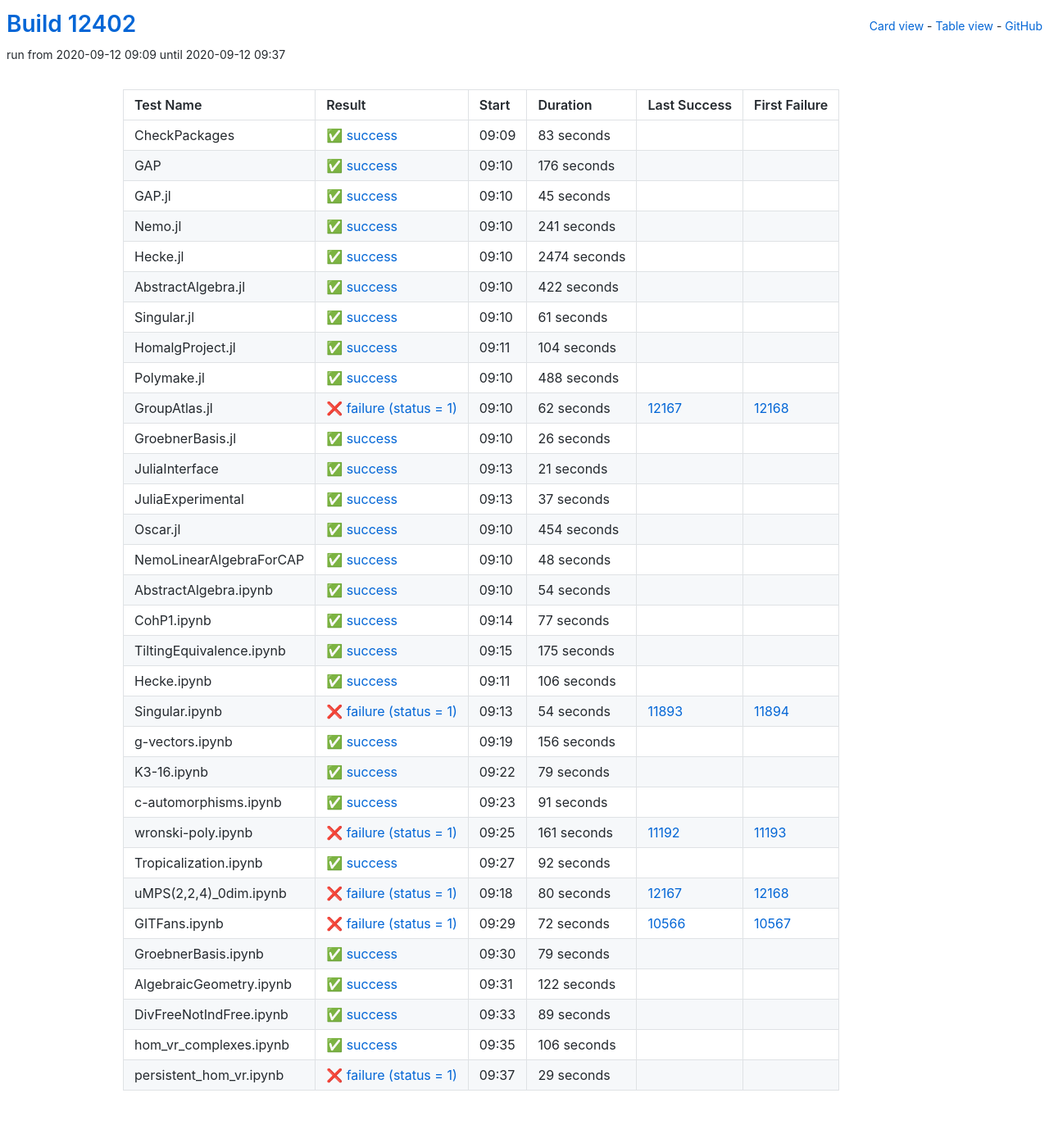
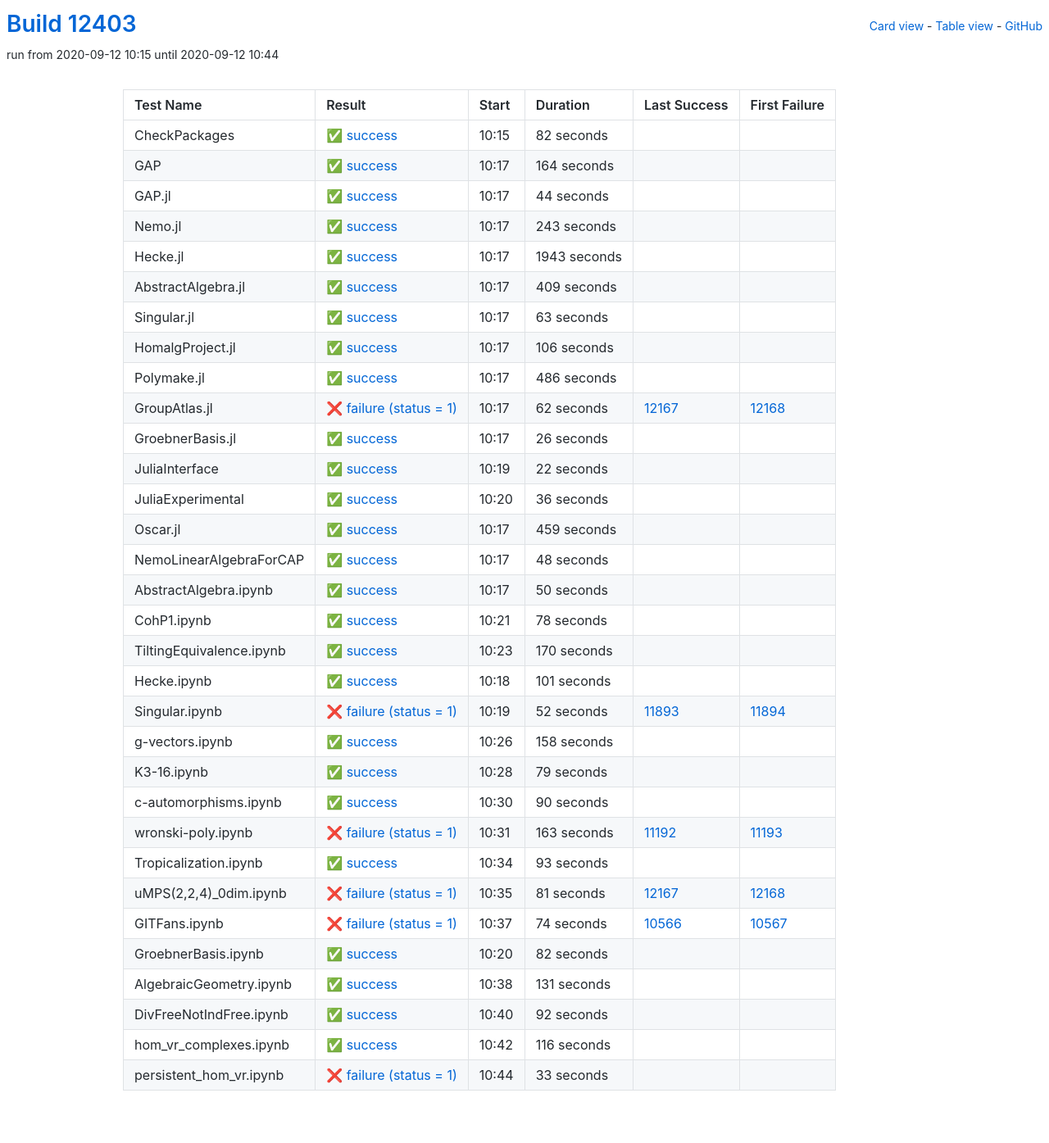
Before and after one commit to oscar-system/oscar-ci-status, a Jekyll site: the page built from table.html, in a window 1280 px wide. Shown: the whole page at 82% size. Built offline with Jekyll 4.4.1, drawn with Linux system fonts in a browser that asks for light colours.

Commit message:
Build #12403

```diff
--- a/_data/ci.yml
+++ b/_data/ci.yml
@@ -1,6 +1,6 @@
 ---
-build: 12402
-build_url: https://oscarci.mathematik.uni-kl.de/job/oscar/12402/
+build: 12403
+build_url: https://oscarci.mathematik.uni-kl.de/job/oscar/12403/
 job: oscar
 organization: oscar-system
 repo: oscar-ci-status
@@ -8,116 +8,116 @@
 tests:
 - name: CheckPackages
   id: checkpackages
-  log: https://oscarci.mathematik.uni-kl.de/job/oscar/12402/artifact/logs/build-12402/CheckPackages.log
-  start: 2020-09-12 09:09
+  log: https://oscarci.mathematik.uni-kl.de/job/oscar/12403/artifact/logs/build-12403/CheckPackages.log
+  start: 2020-09-12 10:15
   success: true
   exitcode: 0
   status: success
-  duration: 83
+  duration: 82
   last_success: false
   last_success_url:
   first_failure: false
   first_failure_url:
 - name: GAP
   id: gap
-  log: https://oscarci.mathematik.uni-kl.de/job/oscar/12402/artifact/logs/build-12402/GAP.log
-  start: 2020-09-12 09:10
+  log: https://oscarci.mathematik.uni-kl.de/job/oscar/12403/artifact/logs/build-12403/GAP.log
+  start: 2020-09-12 10:17
   success: true
   exitcode: 0
   status: success
-  duration: 176
+  duration: 164
   last_success: false
   last_success_url:
   first_failure: false
   first_failure_url:
 - name: GAP.jl
   id: gap-jl
-  log: https://oscarci.mathematik.uni-kl.de/job/oscar/12402/artifact/logs/build-12402/GAP.jl.log
-  start: 2020-09-12 09:10
+  log: https://oscarci.mathematik.uni-kl.de/job/oscar/12403/artifact/logs/build-12403/GAP.jl.log
+  start: 2020-09-12 10:17
   success: true
   exitcode: 0
   status: success
-  duration: 45
+  duration: 44
   last_success: false
   last_success_url:
   first_failure: false
   first_failure_url:
 - name: Nemo.jl
   id: nemo-jl
-  log: https://oscarci.mathematik.uni-kl.de/job/oscar/12402/artifact/logs/build-12402/Nemo.jl.log
-  start: 2020-09-12 09:10
+  log: https://oscarci.mathematik.uni-kl.de/job/oscar/12403/artifact/logs/build-12403/Nemo.jl.log
+  start: 2020-09-12 10:17
   success: true
   exitcode: 0
   status: success
-  duration: 241
+  duration: 243
   last_success: false
   last_success_url:
   first_failure: false
   first_failure_url:
 - name: Hecke.jl
   id: hecke-jl
-  log: https://oscarci.mathematik.uni-kl.de/job/oscar/12402/artifact/logs/build-12402/Hecke.jl.log
-  start: 2020-09-12 09:10
+  log: https://oscarci.mathematik.uni-kl.de/job/oscar/12403/artifact/logs/build-12403/Hecke.jl.log
+  start: 2020-09-12 10:17
   success: true
   exitcode: 0
   status: success
-  duration: 2474
+  duration: 1943
   last_success: false
   last_success_url:
   first_failure: false
   first_failure_url:
 - name: AbstractAlgebra.jl
   id: abstractalgebra-jl
-  log: https://oscarci.mathematik.uni-kl.de/job/oscar/12402/artifact/logs/build-12402/AbstractAlgebra.jl.log
-  start: 2020-09-12 09:10
+  log: https://oscarci.mathematik.uni-kl.de/job/oscar/12403/artifact/logs/build-12403/AbstractAlgebra.jl.log
+  start: 2020-09-12 10:17
   success: true
   exitcode: 0
   status: success
-  duration: 422
+  duration: 409
   last_success: false
   last_success_url:
   first_failure: false
   first_failure_url:
 - name: Singular.jl
   id: singular-jl
-  log: https://oscarci.mathematik.uni-kl.de/job/oscar/12402/artifact/logs/build-12402/Singular.jl.log
-  start: 2020-09-12 09:10
+  log: https://oscarci.mathematik.uni-kl.de/job/oscar/12403/artifact/logs/build-12403/Singular.jl.log
+  start: 2020-09-12 10:17
   success: true
   exitcode: 0
   status: success
-  duration: 61
+  duration: 63
   last_success: false
   last_success_url:
   first_failure: false
   first_failure_url:
 - name: HomalgProject.jl
   id: homalgproject-jl
-  log: https://oscarci.mathematik.uni-kl.de/job/oscar/12402/artifact/logs/build-12402/HomalgProject.jl.log
-  start: 2020-09-12 09:11
+  log: https://oscarci.mathematik.uni-kl.de/job/oscar/12403/artifact/logs/build-12403/HomalgProject.jl.log
+  start: 2020-09-12 10:17
   success: true
   exitcode: 0
   status: success
-  duration: 104
+  duration: 106
   last_success: false
   last_success_url:
   first_failure: false
   first_failure_url:
 - name: Polymake.jl
   id: polymake-jl
-  log: https://oscarci.mathematik.uni-kl.de/job/oscar/12402/artifact/logs/build-12402/Polymake.jl.log
-  start: 2020-09-12 09:10
+  log: https://oscarci.mathematik.uni-kl.de/job/oscar/12403/artifact/logs/build-12403/Polymake.jl.log
+  start: 2020-09-12 10:17
   success: true
   exitcode: 0
   status: success
-  duration: 488
+  duration: 486
   last_success: false
   last_success_url:
   first_failure: false
   first_failure_url:
 - name: GroupAtlas.jl
   id: groupatlas-jl
-  log: https://oscarci.mathematik.uni-kl.de/job/oscar/12402/artifact/logs/build-12402/GroupAtlas.jl.log
-  start: 2020-09-12 09:10
+  log: https://oscarci.mathematik.uni-kl.de/job/oscar/12403/artifact/logs/build-12403/GroupAtlas.jl.log
+  start: 2020-09-12 10:17
   success: false
   exitcode: 1
   status: failure
@@ -128,8 +128,8 @@
   first_failure_url: https://oscarci.mathematik.uni-kl.de/job/oscar/12168/
 - name: GroebnerBasis.jl
   id: groebnerbasis-jl
-  log: https://oscarci.mathematik.uni-kl.de/job/oscar/12402/artifact/logs/build-12402/GroebnerBasis.jl.log
-  start: 2020-09-12 09:10
+  log: https://oscarci.mathematik.uni-kl.de/job/oscar/12403/artifact/logs/build-12403/GroebnerBasis.jl.log
+  start: 2020-09-12 10:17
   success: true
   exitcode: 0
   status: success
@@ -140,44 +140,44 @@
   first_failure_url:
 - name: JuliaInterface
   id: juliainterface
-  log: https://oscarci.mathematik.uni-kl.de/job/oscar/12402/artifact/logs/build-12402/JuliaInterface.log
-  start: 2020-09-12 09:13
+  log: https://oscarci.mathematik.uni-kl.de/job/oscar/12403/artifact/logs/build-12403/JuliaInterface.log
+  start: 2020-09-12 10:19
   success: true
   exitcode: 0
   status: success
-  duration: 21
+  duration: 22
   last_success: false
   last_success_url:
   first_failure: false
   first_failure_url:
 - name: JuliaExperimental
   id: juliaexperimental
-  log: https://oscarci.mathematik.uni-kl.de/job/oscar/12402/artifact/logs/build-12402/JuliaExperimental.log
-  start: 2020-09-12 09:13
+  log: https://oscarci.mathematik.uni-kl.de/job/oscar/12403/artifact/logs/build-12403/JuliaExperimental.log
+  start: 2020-09-12 10:20
   success: true
   exitcode: 0
   status: success
-  duration: 37
+  duration: 36
   last_success: false
   last_success_url:
   first_failure: false
   first_failure_url:
 - name: Oscar.jl
   id: oscar-jl
-  log: https://oscarci.mathematik.uni-kl.de/job/oscar/12402/artifact/logs/build-12402/Oscar.jl.log
-  start: 2020-09-12 09:10
+  log: https://oscarci.mathematik.uni-kl.de/job/oscar/12403/artifact/logs/build-12403/Oscar.jl.log
+  start: 2020-09-12 10:17
   success: true
   exitcode: 0
   status: success
-  duration: 454
+  duration: 459
   last_success: false
   last_success_url:
   first_failure: false
   first_failure_url:
 - name: NemoLinearAlgebraForCAP
   id: nemolinearalgebraforcap
-  log: https://oscarci.mathematik.uni-kl.de/job/oscar/12402/artifact/logs/build-12402/NemoLinearAlgebraForCAP.log
-  start: 2020-09-12 09:10
+  log: https://oscarci.mathematik.uni-kl.de/job/oscar/12403/artifact/logs/build-12403/NemoLinearAlgebraForCAP.log
+  start: 2020-09-12 10:17
   success: true
   exitcode: 0
   status: success
@@ -188,80 +188,80 @@
   first_failure_url:
 - name: AbstractAlgebra.ipynb
   id: abstractalgebra-ipynb
-  log: https://oscarci.mathematik.uni-kl.de/job/oscar/12402/artifact/logs/build-12402/AbstractAlgebra.ipynb.log
-  start: 2020-09-12 09:10
+  log: https://oscarci.mathematik.uni-kl.de/job/oscar/12403/artifact/logs/build-12403/AbstractAlgebra.ipynb.log
+  start: 2020-09-12 10:17
   success: true
   exitcode: 0
   status: success
-  duration: 54
+  duration: 50
   last_success: false
   last_success_url:
   first_failure: false
   first_failure_url:
 - name: CohP1.ipynb
   id: cohp1-ipynb
-  log: https://oscarci.mathematik.uni-kl.de/job/oscar/12402/artifact/logs/build-12402/CohP1.ipynb.log
-  start: 2020-09-12 09:14
+  log: https://oscarci.mathematik.uni-kl.de/job/oscar/12403/artifact/logs/build-12403/CohP1.ipynb.log
+  start: 2020-09-12 10:21
   success: true
   exitcode: 0
   status: success
-  duration: 77
+  duration: 78
   last_success: false
   last_success_url:
   first_failure: false
   first_failure_url:
 - name: TiltingEquivalence.ipynb
   id: tiltingequivalence-ipynb
-  log: https://oscarci.mathematik.uni-kl.de/job/oscar/12402/artifact/logs/build-12402/TiltingEquivalence.ipynb.log
-  start: 2020-09-12 09:15
+  log: https://oscarci.mathematik.uni-kl.de/job/oscar/12403/artifact/logs/build-12403/TiltingEquivalence.ipynb.log
+  start: 2020-09-12 10:23
   success: true
   exitcode: 0
   status: success
-  duration: 175
+  duration: 170
   last_success: false
   last_success_url:
   first_failure: false
   first_failure_url:
 - name: Hecke.ipynb
   id: hecke-ipynb
-  log: https://oscarci.mathematik.uni-kl.de/job/oscar/12402/artifact/logs/build-12402/Hecke.ipynb.log
-  start: 2020-09-12 09:11
+  log: https://oscarci.mathematik.uni-kl.de/job/oscar/12403/artifact/logs/build-12403/Hecke.ipynb.log
+  start: 2020-09-12 10:18
   success: true
   exitcode: 0
   status: success
-  duration: 106
+  duration: 101
   last_success: false
   last_success_url:
   first_failure: false
   first_failure_url:
 - name: Singular.ipynb
   id: singular-ipynb
-  log: https://oscarci.mathematik.uni-kl.de/job/oscar/12402/artifact/logs/build-12402/Singular.ipynb.log
-  start: 2020-09-12 09:13
+  log: https://oscarci.mathematik.uni-kl.de/job/oscar/12403/artifact/logs/build-12403/Singular.ipynb.log
+  start: 2020-09-12 10:19
   success: false
   exitcode: 1
   status: failure
-  duration: 54
+  duration: 52
   last_success: 11893
   last_success_url: https://oscarci.mathematik.uni-kl.de/job/oscar/11893/
   first_failure: 11894
   first_failure_url: https://oscarci.mathematik.uni-kl.de/job/oscar/11894/
 - name: g-vectors.ipynb
   id: g-vectors-ipynb
-  log: https://oscarci.mathematik.uni-kl.de/job/oscar/12402/artifact/logs/build-12402/g-vectors.ipynb.log
-  start: 2020-09-12 09:19
+  log: https://oscarci.mathematik.uni-kl.de/job/oscar/12403/artifact/logs/build-12403/g-vectors.ipynb.log
+  start: 2020-09-12 10:26
   success: true
   exitcode: 0
   status: success
-  duration: 156
+  duration: 158
   last_success: false
   last_success_url:
   first_failure: false
   first_failure_url:
 - name: K3-16.ipynb
   id: k3-16-ipynb
-  log: https://oscarci.mathematik.uni-kl.de/job/oscar/12402/artifact/logs/build-12402/K3-16.ipynb.log
-  start: 2020-09-12 09:22
+  log: https://oscarci.mathematik.uni-kl.de/job/oscar/12403/artifact/logs/build-12403/K3-16.ipynb.log
+  start: 2020-09-12 10:28
   success: true
   exitcode: 0
   status: success
@@ -272,32 +272,92 @@
   first_failure_url:
 - name: c-automorphisms.ipynb
   id: c-automorphisms-ipynb
-  log: https://oscarci.mathematik.uni-kl.de/job/oscar/12402/artifact/logs/build-12402/c-automorphisms.ipynb.log
-  start: 2020-09-12 09:23
+  log: https://oscarci.mathematik.uni-kl.de/job/oscar/12403/artifact/logs/build-12403/c-automorphisms.ipynb.log
+  start: 2020-09-12 10:30
   success: true
   exitcode: 0
   status: success
-  duration: 91
+  duration: 90
   last_success: false
   last_success_url:
   first_failure: false
   first_failure_url:
 - name: wronski-poly.ipynb
   id: wronski-poly-ipynb
-  log: https://oscarci.mathematik.uni-kl.de/job/oscar/12402/artifact/logs/build-12402/wronski-poly.ipynb.log
-  start: 2020-09-12 09:25
+  log: https://oscarci.mathematik.uni-kl.de/job/oscar/12403/artifact/logs/build-12403/wronski-poly.ipynb.log
+  start: 2020-09-12 10:31
   success: false
   exitcode: 1
   status: failure
-  duration: 161
+  duration: 163
   last_success: 11192
   last_success_url: https://oscarci.mathematik.uni-kl.de/job/oscar/11192/
   first_failure: 11193
   first_failure_url: https://oscarci.mathematik.uni-kl.de/job/oscar/11193/
 - name: Tropicalization.ipynb
   id: tropicalization-ipynb
-  log: https://oscarci.mathematik.uni-kl.de/job/oscar/12402/artifact/logs/build-12402/Tropicalization.ipynb.log
-  start: 2020-09-12 09:27
+  log: https://oscarci.mathematik.uni-kl.de/job/oscar/12403/artifact/logs/build-12403/Tropicalization.ipynb.log
+  start: 2020-09-12 10:34
+  success: true
+  exitcode: 0
+  status: success
+  duration: 93
+  last_success: false
+  last_success_url:
+  first_failure: false
+  first_failure_url:
+- name: uMPS(2,2,4)_0dim.ipynb
+  id: umps-2-2-4-0dim-ipynb
+  log: https://oscarci.mathematik.uni-kl.de/job/oscar/12403/artifact/logs/build-12403/uMPS-2-2-4-_0dim.ipynb.log
+  start: 2020-09-12 10:35
+  success: false
+  exitcode: 1
+  status: failure
+  duration: 81
+  last_success: 12167
+  last_success_url: https://oscarci.mathematik.uni-kl.de/job/oscar/12167/
+  first_failure: 12168
+  first_failure_url: https://oscarci.mathematik.uni-kl.de/job/oscar/12168/
+- name: GITFans.ipynb
+  id: gitfans-ipynb
+  log: https://oscarci.mathematik.uni-kl.de/job/oscar/12403/artifact/logs/build-12403/GITFans.ipynb.log
+  start: 2020-09-12 10:37
+  success: false
+  exitcode: 1
+  status: failure
+  duration: 74
+  last_success: 10566
+  last_success_url: https://oscarci.mathematik.uni-kl.de/job/oscar/10566/
+  first_failure: 10567
+  first_failure_url: https://oscarci.mathematik.uni-kl.de/job/oscar/10567/
+- name: GroebnerBasis.ipynb
+  id: groebnerbasis-ipynb
+  log: https://oscarci.mathematik.uni-kl.de/job/oscar/12403/artifact/logs/build-12403/GroebnerBasis.ipynb.log
+  start: 2020-09-12 10:20
+  success: true
+  exitcode: 0
+  status: success
+  duration: 82
+  last_success: false
+  last_success_url:
+  first_failure: false
+  first_failure_url:
+- name: AlgebraicGeometry.ipynb
+  id: algebraicgeometry-ipynb
+  log: https://oscarci.mathematik.uni-kl.de/job/oscar/12403/artifact/logs/build-12403/AlgebraicGeometry.ipynb.log
+  start: 2020-09-12 10:38
+  success: true
+  exitcode: 0
+  status: success
+  duration: 131
+  last_success: false
+  last_success_url:
+  first_failure: false
+  first_failure_url:
+- name: DivFreeNotIndFree.ipynb
+  id: divfreenotindfree-ipynb
+  log: https://oscarci.mathematik.uni-kl.de/job/oscar/12403/artifact/logs/build-12403/DivFreeNotIndFree.ipynb.log
+  start: 2020-09-12 10:40
   success: true
   exitcode: 0
   status: success
@@ -306,86 +366,26 @@
   last_success_url:
   first_failure: false
   first_failure_url:
-- name: uMPS(2,2,4)_0dim.ipynb
-  id: umps-2-2-4-0dim-ipynb
-  log: https://oscarci.mathematik.uni-kl.de/job/oscar/12402/artifact/logs/build-12402/uMPS-2-2-4-_0dim.ipynb.log
-  start: 2020-09-12 09:18
-  success: false
-  exitcode: 1
-  status: failure
-  duration: 80
-  last_success: 12167
-  last_success_url: https://oscarci.mathematik.uni-kl.de/job/oscar/12167/
-  first_failure: 12168
-  first_failure_url: https://oscarci.mathematik.uni-kl.de/job/oscar/12168/
-- name: GITFans.ipynb
-  id: gitfans-ipynb
-  log: https://oscarci.mathematik.uni-kl.de/job/oscar/12402/artifact/logs/build-12402/GITFans.ipynb.log
-  start: 2020-09-12 09:29
-  success: false
-  exitcode: 1
-  status: failure
-  duration: 72
-  last_success: 10566
-  last_success_url: https://oscarci.mathematik.uni-kl.de/job/oscar/10566/
-  first_failure: 10567
-  first_failure_url: https://oscarci.mathematik.uni-kl.de/job/oscar/10567/
-- name: GroebnerBasis.ipynb
-  id: groebnerbasis-ipynb
-  log: https://oscarci.mathematik.uni-kl.de/job/oscar/12402/artifact/logs/build-12402/GroebnerBasis.ipynb.log
-  start: 2020-09-12 09:30
+- name: hom_vr_complexes.ipynb
+  id: hom-vr-complexes-ipynb
+  log: https://oscarci.mathematik.uni-kl.de/job/oscar/12403/artifact/logs/build-12403/hom_vr_complexes.ipynb.log
+  start: 2020-09-12 10:42
   success: true
   exitcode: 0
   status: success
-  duration: 79
-  last_success: false
-  last_success_url:
-  first_failure: false
-  first_failure_url:
-- name: AlgebraicGeometry.ipynb
-  id: algebraicgeometry-ipynb
-  log: https://oscarci.mathematik.uni-kl.de/job/oscar/12402/artifact/logs/build-12402/AlgebraicGeometry.ipynb.log
-  start: 2020-09-12 09:31
-  success: true
-  exitcode: 0
-  status: success
-  duration: 122
-  last_success: false
-  last_success_url:
-  first_failure: false
-  first_failure_url:
-- name: DivFreeNotIndFree.ipynb
-  id: divfreenotindfree-ipynb
-  log: https://oscarci.mathematik.uni-kl.de/job/oscar/12402/artifact/logs/build-12402/DivFreeNotIndFree.ipynb.log
-  start: 2020-09-12 09:33
-  success: true
-  exitcode: 0
-  status: success
-  duration: 89
-  last_success: false
-  last_success_url:
-  first_failure: false
-  first_failure_url:
-- name: hom_vr_complexes.ipynb
-  id: hom-vr-complexes-ipynb
-  log: https://oscarci.mathematik.uni-kl.de/job/oscar/12402/artifact/logs/build-12402/hom_vr_complexes.ipynb.log
-  start: 2020-09-12 09:35
-  success: true
-  exitcode: 0
-  status: success
-  duration: 106
+  duration: 116
   last_success: false
   last_success_url:
   first_failure: false
   first_failure_url:
 - name: persistent_hom_vr.ipynb
   id: persistent-hom-vr-ipynb
-  log: https://oscarci.mathematik.uni-kl.de/job/oscar/12402/artifact/logs/build-12402/persistent_hom_vr.ipynb.log
-  start: 2020-09-12 09:37
+  log: https://oscarci.mathematik.uni-kl.de/job/oscar/12403/artifact/logs/build-12403/persistent_hom_vr.ipynb.log
+  start: 2020-09-12 10:44
   success: false
   exitcode: 1
   status: failure
-  duration: 29
+  duration: 33
   last_success: false
   last_success_url:
   first_failure: false
```
Also changed, not shown: README.md.
